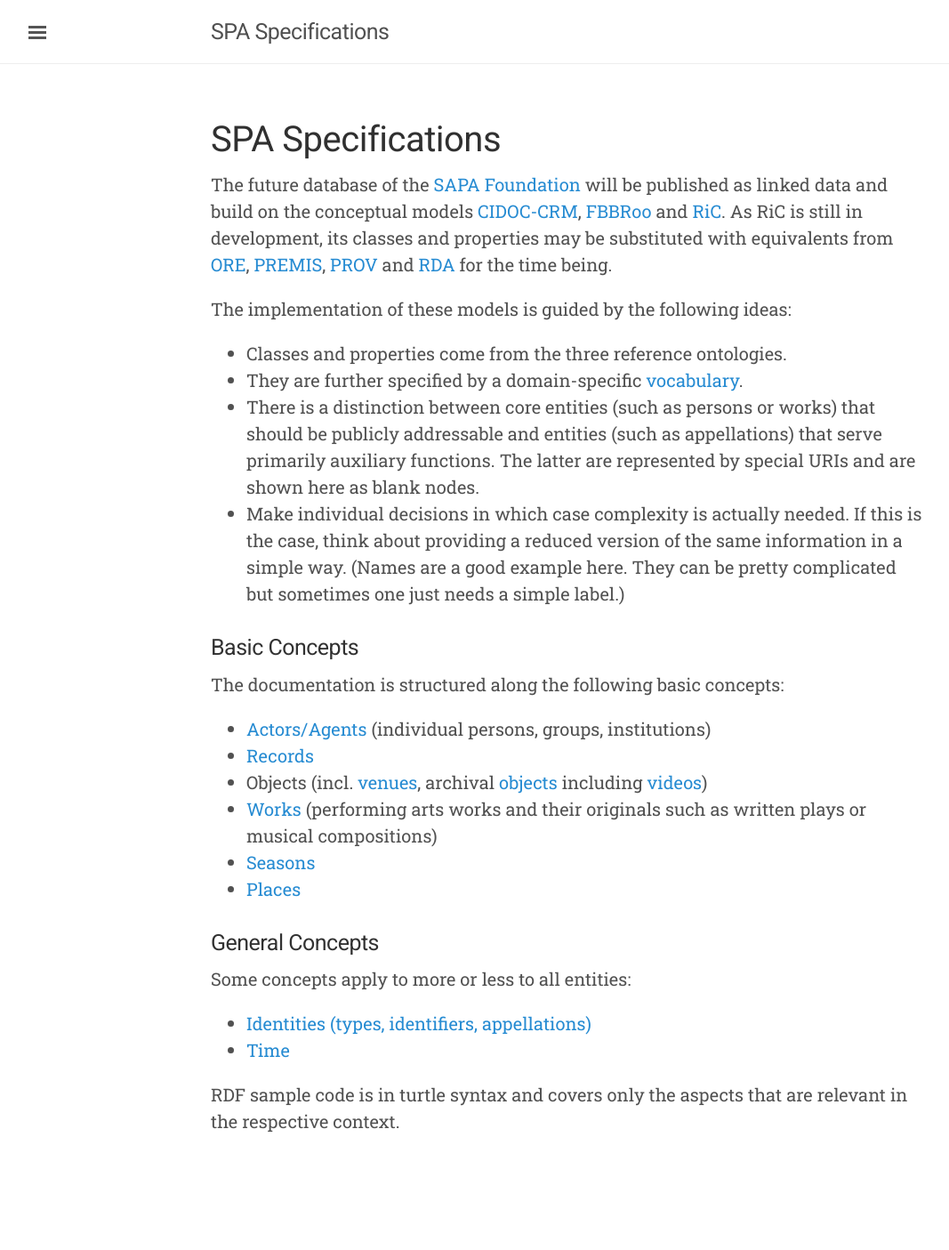
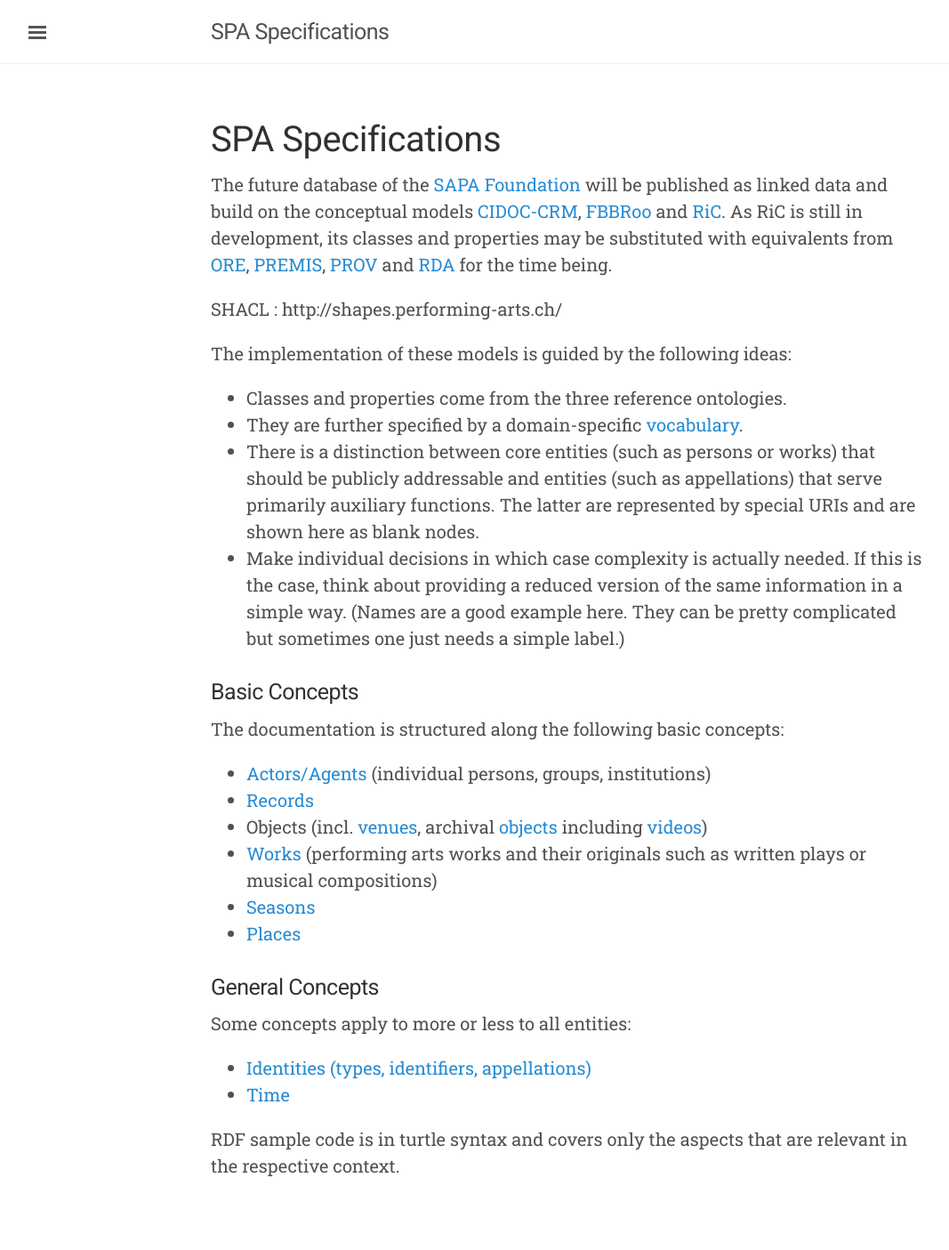
Before and after one commit to sapa/spa-specifications, a Jekyll site: the page built from index.md, in a window 1280 px wide. Shown: the whole page at 89% size, without its empty margins (3-1070 px from the left). Built offline with Jekyll 4.4.1, drawn with Linux system fonts in a browser that asks for light colours; before the commit the page ends 1355 px from its top, so only the background shows below that.

Commit message:
Update index.md
Ajout SHACL

```diff
--- a/index.md
+++ b/index.md
@@ -5,6 +5,8 @@ exclude_from_nav: 'true'
 ---
 
 The future database of the [SAPA Foundation](https://www.sapa.swiss "Swiss Archive of the Performing Arts") will be published as linked data and build on the conceptual models [CIDOC-CRM](http://www.cidoc-crm.org), [FBBRoo](https://www.ifla.org/publications/node/11240) and [RiC](https://www.ica.org/en/egad-ric-conceptual-model "Records in Context"). As RiC is still in development, its classes and properties may be substituted with equivalents from [ORE](http://www.openarchives.org/ore/1.0/vocabulary), [PREMIS](http://id.loc.gov/ontologies/premis.html), [PROV](http://www.w3.org/TR/prov-overview/) and [RDA](http://www.rdaregistry.info) for the time being.
+
+SHACL : http://shapes.performing-arts.ch/
 
 The implementation of these models is guided by the following ideas:
 
```
